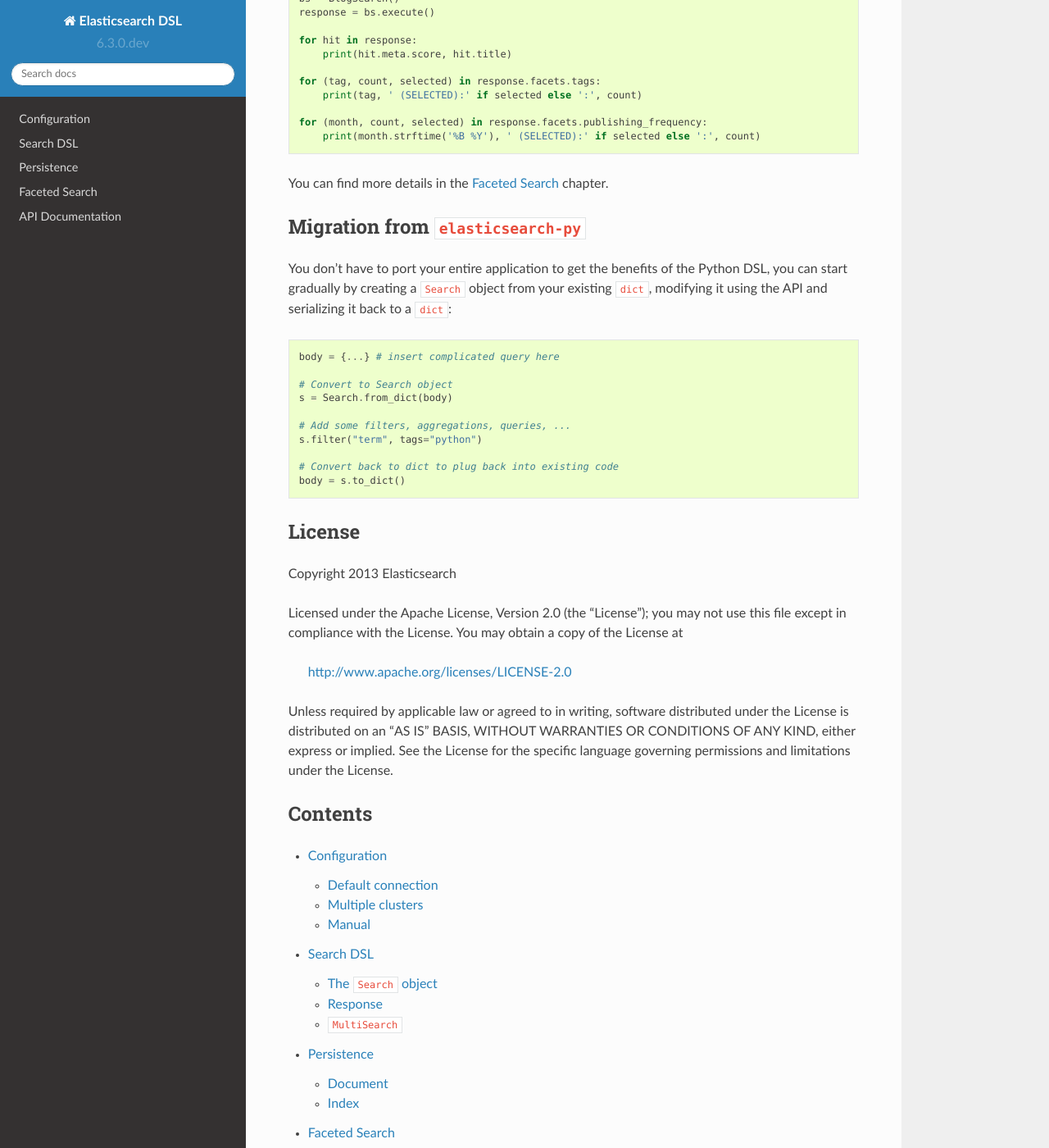
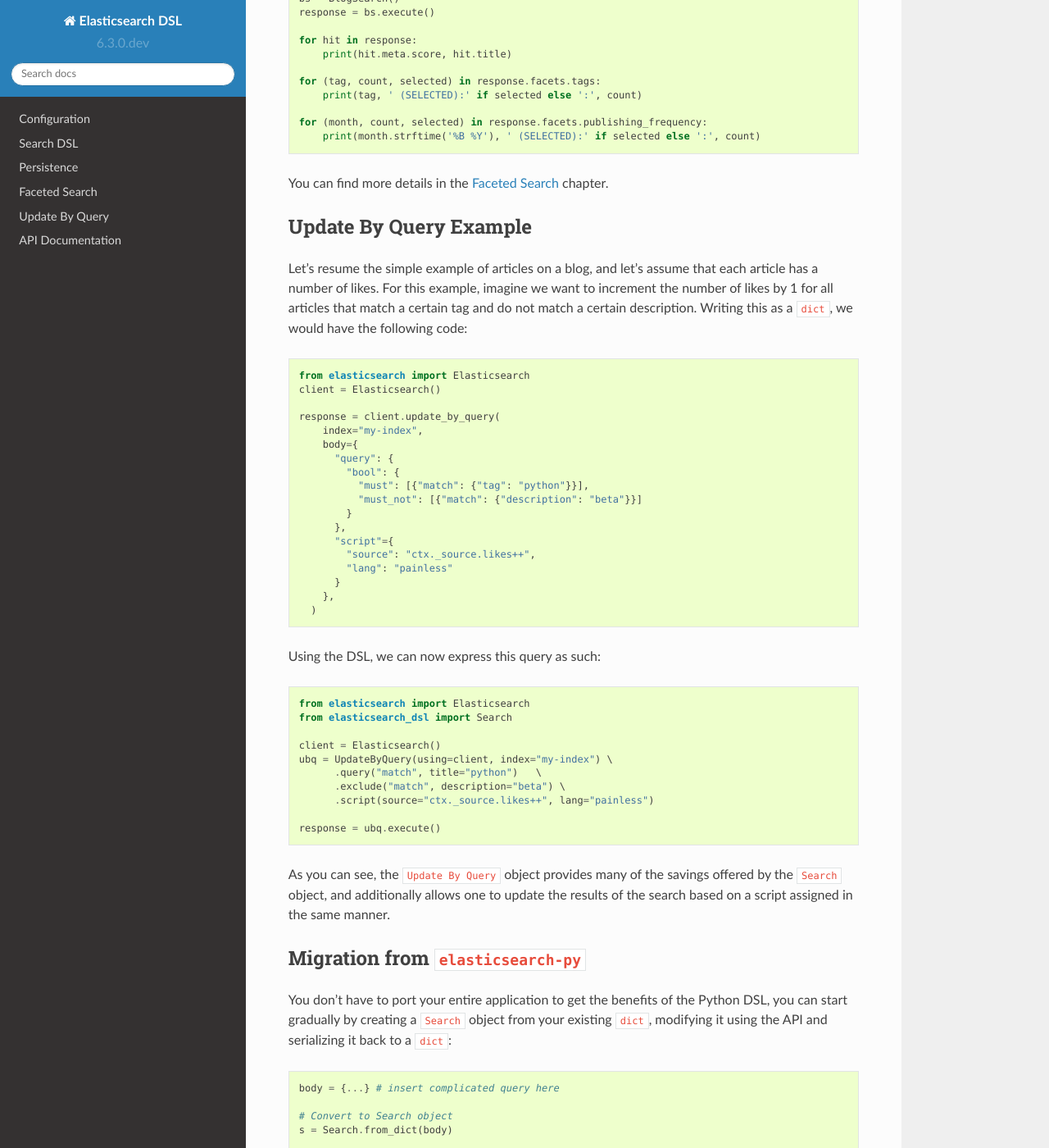
Before and after one commit to elastic/elasticsearch-dsl-py, a Sphinx documentation site: the page built from docs/index.rst, in a window 1280 px wide and 1400 px high, scrolled down 4141 px. Shown: the whole window at 82% size. Built offline with Sphinx 7.4.7 and the Read the Docs theme 2.0.0, drawn with Linux system fonts in a browser that asks for light colours; some of the changed text lies outside the part shown.

```diff
--- a/docs/api.rst
+++ b/docs/api.rst
@@ -33,6 +33,11 @@
 
 .. autoclass:: FacetedSearch
    :members:
+
+Update By Query
+----------------
+.. autoclass:: UpdateByQuery
+  :members:
 
 Mappings
 --------
--- a/docs/index.rst
+++ b/docs/index.rst
@@ -250,6 +250,54 @@
 
 You can find more details in the :ref:`faceted_search` chapter.
 
+
+Update By Query Example
+------------------------
+
+Let's resume the simple example of articles on a blog, and let's assume that each article has a number of likes.
+For this example, imagine we want to increment the number of likes by 1 for all articles that match a certain tag and do not match a certain description.
+Writing this as a ``dict``, we would have the following code:
+
+.. code:: python
+
+    from elasticsearch import Elasticsearch
+    client = Elasticsearch()
+
+    response = client.update_by_query(
+        index="my-index",
+        body={
+          "query": {
+            "bool": {
+              "must": [{"match": {"tag": "python"}}],
+              "must_not": [{"match": {"description": "beta"}}]
+            }
+          },
+          "script"={
+            "source": "ctx._source.likes++",
+            "lang": "painless"
+          }
+        },
+      )
+
+Using the DSL, we can now express this query as such:
+
+.. code:: python
+
+    from elasticsearch import Elasticsearch
+    from elasticsearch_dsl import Search
+
+    client = Elasticsearch()
+    ubq = UpdateByQuery(using=client, index="my-index") \
+          .query("match", title="python")   \
+          .exclude("match", description="beta") \
+          .script(source="ctx._source.likes++", lang="painless")
+
+    response = ubq.execute()
+
+As you can see, the ``Update By Query`` object provides many of the savings offered
+by the ``Search`` object, and additionally allows one to update the results of the search
+based on a script assigned in the same manner.
+
 Migration from ``elasticsearch-py``
 -----------------------------------
 
@@ -299,6 +347,7 @@
    search_dsl
    persistence
    faceted_search
+   update_by_query
    api
    CONTRIBUTING
    Changelog
--- a/docs/search_dsl.rst
+++ b/docs/search_dsl.rst
@@ -1,3 +1,5 @@
+.. _search_dsl:
+
 Search DSL
 ==========
 
```
Also changed, not shown: docs/update_by_query.rst (added, +148 -0 lines), 3 other files.
